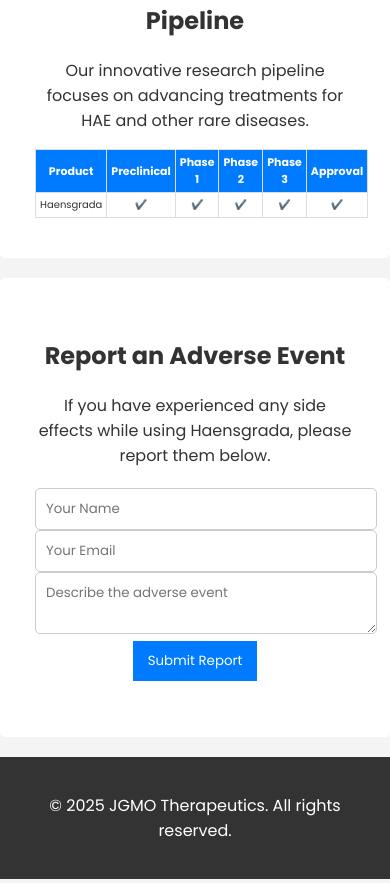
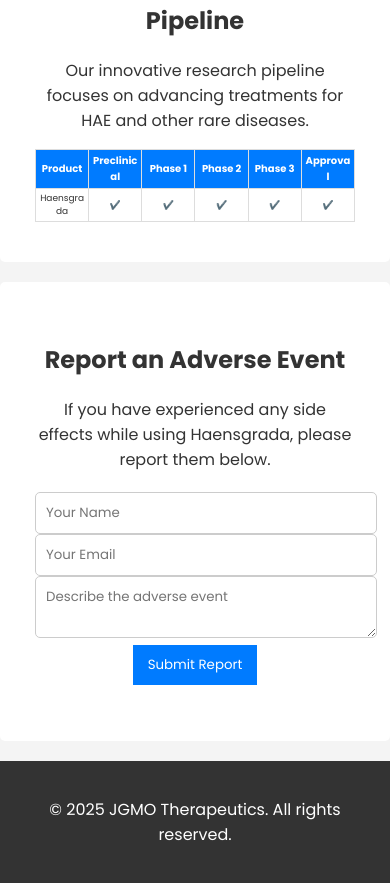
Before and after one commit to SemdeGroot/Haensgrada-JGMO-Therapeutics, a plain HTML site: page index.html in a window 390 px wide. Shown: the part 1881-2764 px from the top of the page. Drawn offline with nearby package versions, Linux system fonts and the light colour scheme.

Commit message:
Mobile Fix

```diff
--- a/css/style.css
+++ b/css/style.css
@@ -97,24 +97,30 @@
     color: white;
 }
 
-/* ===== Pipeline Table: Nog kleiner maken zodat het schermvullend blijft op mobiel ===== */
+/* ===== Extra kleine Pipeline-tabel voor mobiel ===== */
 @media (max-width: 768px) {
     .pipeline-table {
-        display: table; /* Zorgt ervoor dat de tabel altijd als tabel blijft */
-        width: 100%; /* Zorgt dat de tabel het volledige scherm vult */
-        font-size: 10px; /* Nog iets kleiner lettertype voor betere pasvorm */
-        margin: 0; /* Verwijder eventuele centrering */
+        display: table;
+        width: 100%; /* Zorgt dat de tabel het hele scherm gebruikt */
+        font-size: 9px; /* Verklein lettertype nog meer */
+        margin: 0;
+        table-layout: fixed; /* Forceert dat de tabel binnen de breedte blijft */
     }
 
     .pipeline-table th,
     .pipeline-table td {
-        display: table-cell; /* Zorgt ervoor dat de cellen naast elkaar blijven */
-        padding: 4px; /* Nog minder padding om de tabel compacter te maken */
+        display: table-cell;
+        padding: 3px; /* Nog minder padding voor compactere weergave */
         text-align: center;
+        word-wrap: break-word; /* Zorgt dat tekst niet uitloopt */
     }
 
     .pipeline-table th {
-        font-size: 11px; /* Headers iets kleiner zodat ze niet te breed worden */
+        font-size: 10px; /* Headers iets kleiner */
+    }
+
+    .pipeline-table td {
+        font-size: 9px; /* Maak de tekst kleiner */
     }
 }
 
```
